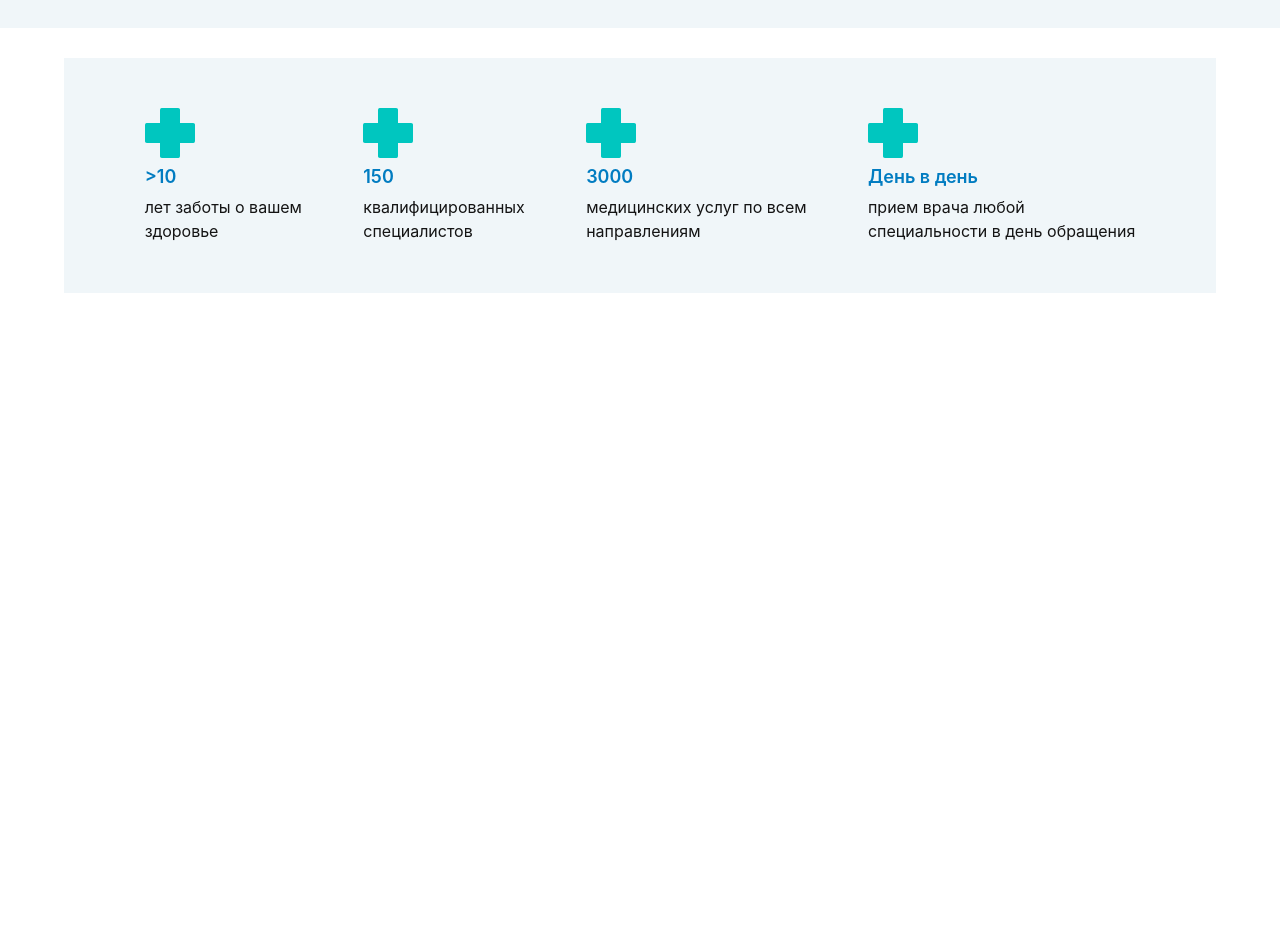
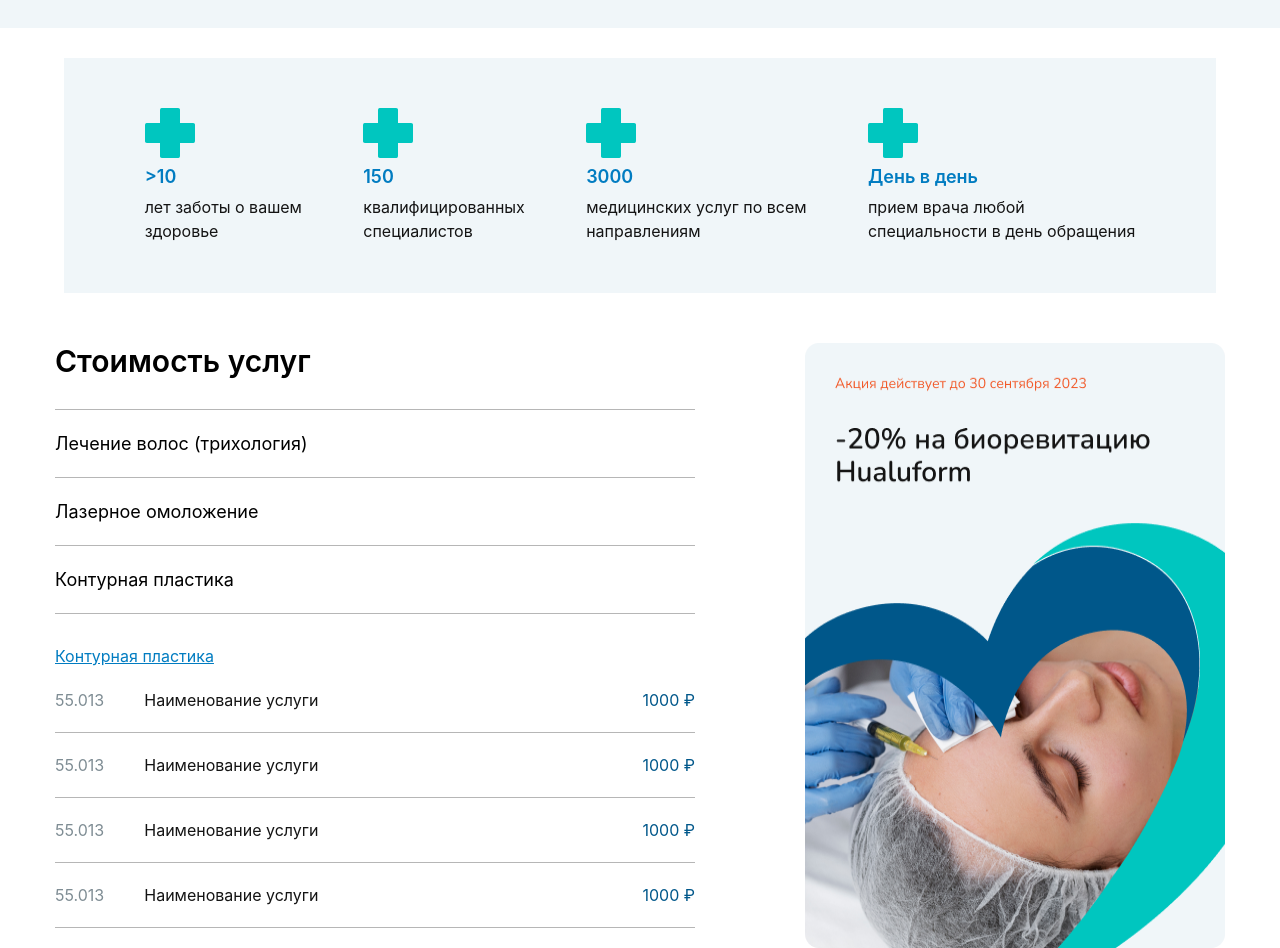
Before and after one commit to Abdulbotin/Exam, a website: page src/Page-3 by Yunus/index.html in a window 1280 px wide. Shown: the part 763-1711 px from the top of the page. Before the commit the page ends 1056 px from the top, so only its background shows below. Drawn offline with nearby package versions, Linux system fonts and the light colour scheme; files that its build step writes are made by us from their sources.

Commit message:
feat: create new part by Yunus

```diff
--- a/src/Page-3 by Yunus/index.html
+++ b/src/Page-3 by Yunus/index.html
@@ -122,22 +122,72 @@
                         <p class="mt-[5px] mb-[5px] text-[#017CC1] font-semibold text-[18px]">>10</p>
                         <p>лет заботы о вашем <br> здоровье</p>
                     </div>
-                     <div>
+                    <div>
                         <img src="./Yunus.img/cross.png" alt="">
                         <p class="mt-[5px] mb-[5px] text-[#017CC1] font-semibold text-[18px]">150</p>
                         <p>квалифицированных <br> специалистов</p>
                     </div>
-                     <div>
+                    <div>
                         <img src="./Yunus.img/cross.png" alt="">
                         <p class="mt-[5px] mb-[5px] text-[#017CC1] font-semibold text-[18px]">3000</p>
                         <p>медицинских услуг по всем <br> направлениям</p>
                     </div>
-                     <div>
+                    <div>
                         <img src="./Yunus.img/cross.png" alt="">
                         <p class="mt-[5px] mb-[5px] text-[#017CC1] font-semibold text-[18px]">День в день</p>
                         <p>прием врача любой <br> специальности в день обращения</p>
                     </div>
                 </div>
+            </div>
+
+            <div class="max-w-[1400px] m-auto mt-[50px] flex justify-around">
+
+                <div class="lg:w-[50%] w-[90%] lg:m-0 m-auto">
+                    <h3 class="text-3xl font-semibold mb-[30px]">Стоимость услуг</h3>
+                    <p class="border-b-1 border-[#B6B6B6]"></p>
+                    <p class="mt-[20px] text-[18px] mb-[20px]">Лечение волос (трихология)</p>
+                    <p class="border-b-1 border-[#B6B6B6]"></p>
+                    <p class="mt-[20px] text-[18px] mb-[20px]">Лазерное омоложение</p>
+                    <p class="border-b-1 border-[#B6B6B6]"></p>
+                    <p class="mt-[20px] text-[18px] mb-[20px]">Контурная пластика</p>
+                    <p class="border-b-1 border-[#B6B6B6]"></p>
+                    <p class="mt-[30px] text-[#017CC1] underline">Контурная пластика</p>
+                    <div class="mt-[20px] flex justify-between">
+                        <div class="flex gap-10">
+                            <p class="text-[#7F8D94]">55.013</p>
+                            <p class="text-[#141414]">Наименование услуги</p>
+                        </div>
+                        <p class="text-[#00578A]">1000 ₽</p>
+                    </div>
+                    <p class="border-b-1 border-[#B6B6B6] mt-[20px] mb-[20px]"></p>
+                    <div class="mt-[20px] flex justify-between">
+                        <div class="flex gap-10">
+                            <p class="text-[#7F8D94]">55.013</p>
+                            <p class="text-[#141414]">Наименование услуги</p>
+                        </div>
+                        <p class="text-[#00578A]">1000 ₽</p>
+                    </div>
+                    <p class="border-b-1 border-[#B6B6B6] mt-[20px] mb-[20px]"></p>
+                    <div class="mt-[20px] flex justify-between">
+                        <div class="flex gap-10">
+                            <p class="text-[#7F8D94]">55.013</p>
+                            <p class="text-[#141414]">Наименование услуги</p>
+                        </div>
+                        <p class="text-[#00578A]">1000 ₽</p>
+                    </div>
+                    <p class="border-b-1 border-[#B6B6B6] mt-[20px] mb-[20px]"></p>
+                    <div class="mt-[20px] flex justify-between">
+                        <div class="flex gap-10">
+                            <p class="text-[#7F8D94]">55.013</p>
+                            <p class="text-[#141414]">Наименование услуги</p>
+                        </div>
+                        <p class="text-[#00578A]">1000 ₽</p>
+                    </div>
+                    <p class="border-b-1 border-[#B6B6B6] mt-[20px] mb-[20px]"></p>
+                </div>
+
+                <img class="lg:block hidden" src="./Yunus.img/Group 9289.png" alt="">
+
             </div>
 
         </section>
```
Also changed, not shown: src/Page-3 by Yunus/Yunus.img/Group 9289.png (added).
